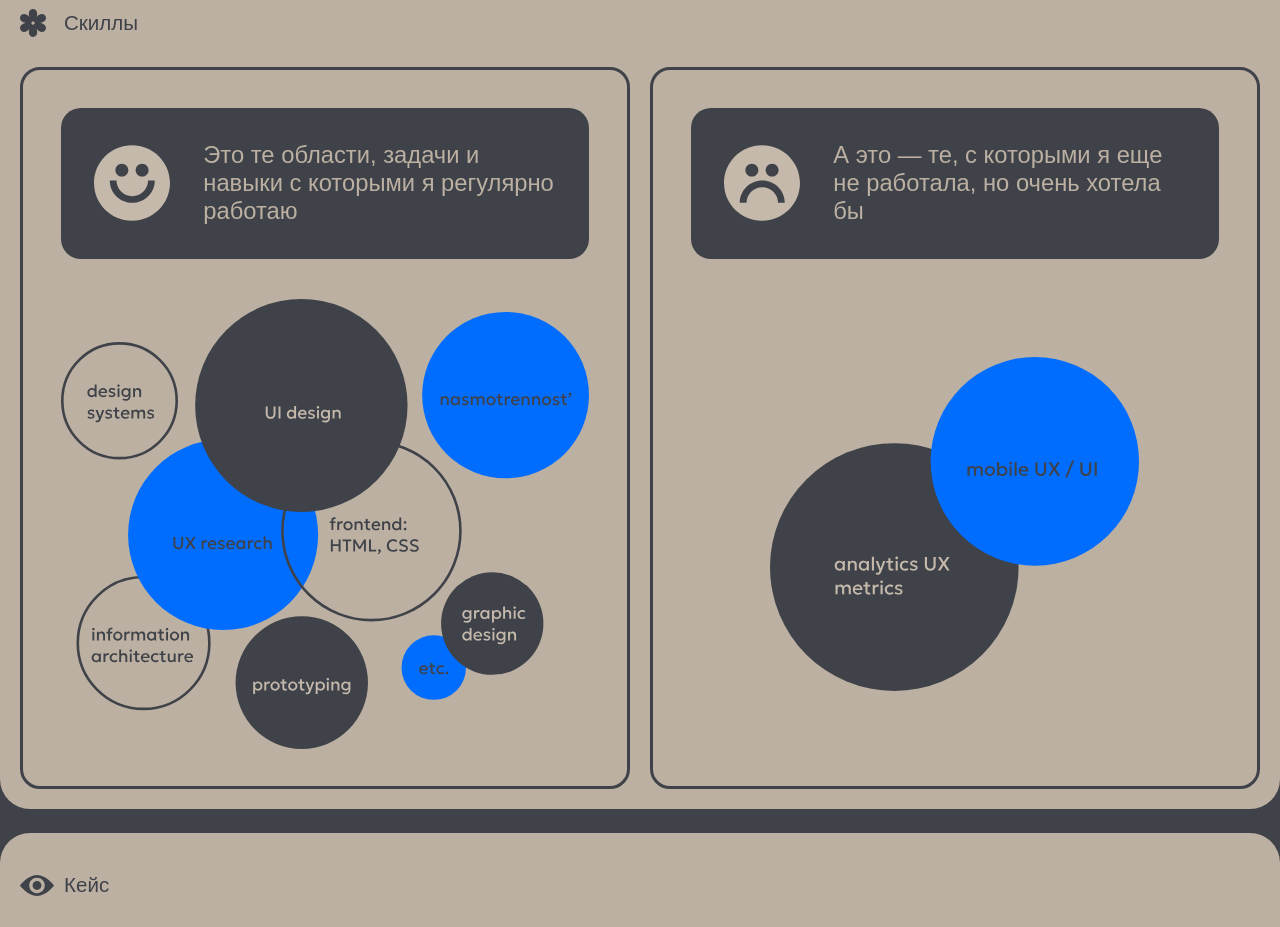
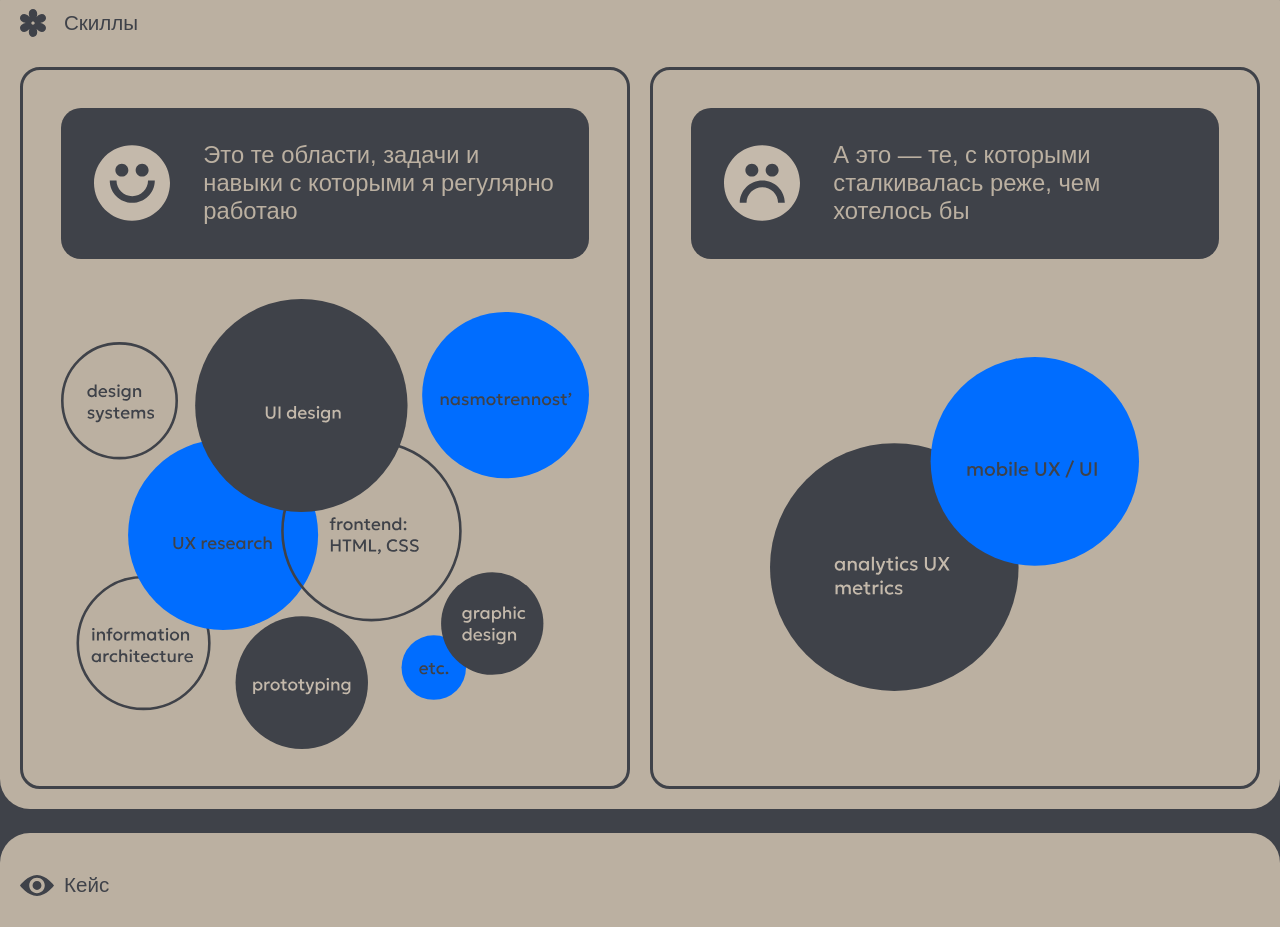
Before and after one commit to vika-yanchenko/portfolio, a plain HTML site: page index.html in a window 1280 px wide. Shown: the part 2210-3137 px from the top of the page. Drawn offline with Linux system fonts and the light colour scheme.

Commit message:
16 января 2024

```diff
--- a/index.html
+++ b/index.html
@@ -104,7 +104,7 @@
         <div class="about__item skills__item">
           <div class="skills__descr-dark">
             <img src="./images/Smilenot.svg" alt="">
-            <p>А это — те, с которыми я еще не работала, но очень хотела бы</p>
+            <p>А это — те, с которыми сталкивалась реже, чем хотелось бы</p>
           </div>
           <div class="skills__item-image">
             <img src="./images/Grow.svg" alt="" class="skills__image-2">
```
